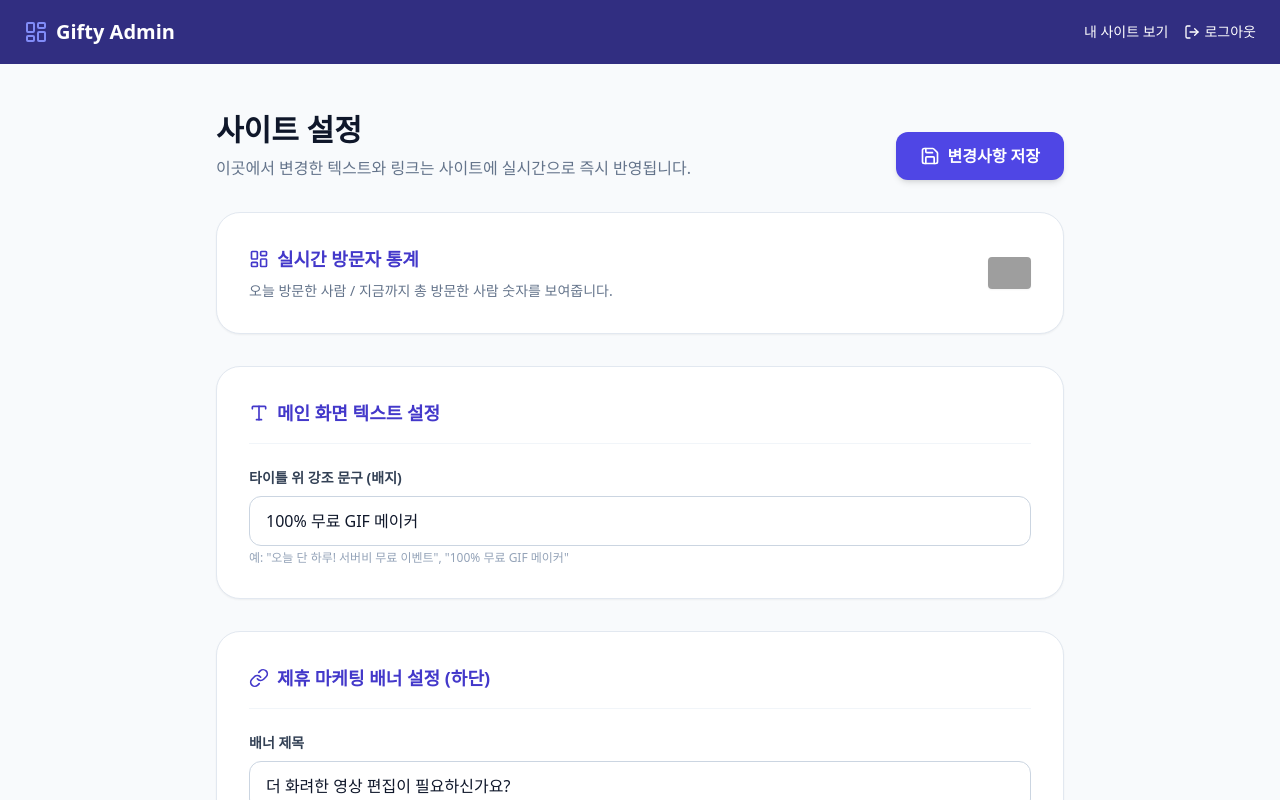
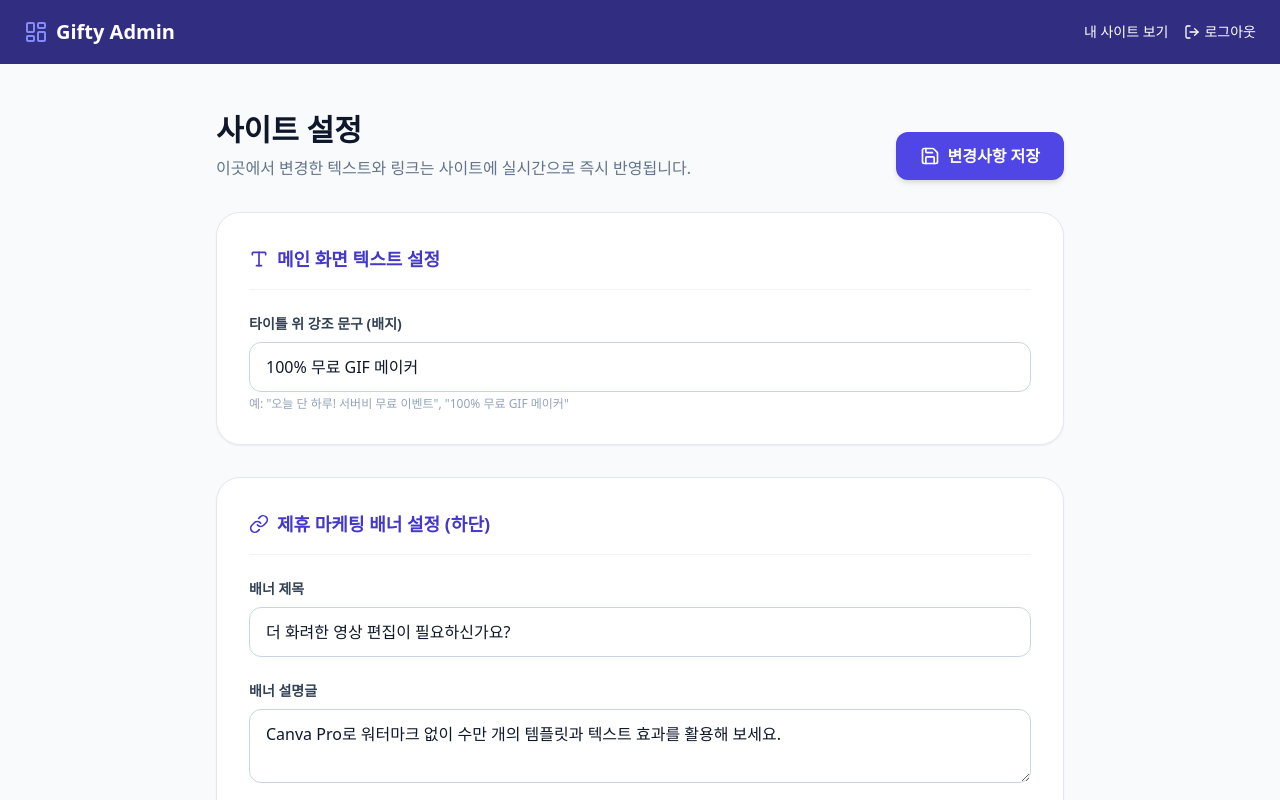
Before and after one commit to bcde369369-arch/gifty, a Next.js app: page /admin in a window 1280 px wide. Shown: the top 800 px of the page. Built offline with nearby package versions, Linux system fonts and the light colour scheme; no server answers; sample sign-in values are in the browser's storage; grey boxes are pictures that could not be loaded.

Commit message:
Remove visitor counter from admin page

```diff
--- a/app/admin/page.tsx
+++ b/app/admin/page.tsx
@@ -73,24 +73,6 @@ export default function AdminDashboard() {
         </div>
 
         <div className="space-y-8">
-          {/* Visitor Stats Section */}
-          <section className="bg-white p-8 rounded-3xl border border-slate-200 shadow-sm flex items-center justify-between">
-            <div>
-              <div className="flex items-center gap-2 text-indigo-700 font-bold text-lg mb-2">
-                <LayoutDashboard size={20} /> 실시간 방문자 통계
-              </div>
-              <p className="text-sm text-slate-500">오늘 방문한 사람 / 지금까지 총 방문한 사람 숫자를 보여줍니다.</p>
-            </div>
-            <div>
-              {/* eslint-disable-next-line @next/next/no-img-element */}
-              <img
-                src="https://hits.seeyoufarm.com/api/count/incr/badge.svg?url=https%3A%2F%2Fgifty.run&count_bg=%234F46E5&title_bg=%231E293B&icon=&icon_color=%23E7E7E7&title=Visitors&edge_flat=true"
-                alt="Visitor Count"
-                className="h-8 shadow-sm rounded"
-              />
-            </div>
-          </section>
-
           {/* Main Hero Section Settings */}
           <section className="bg-white p-8 rounded-3xl border border-slate-200 shadow-sm">
             <div className="flex items-center gap-2 text-indigo-700 font-bold text-lg mb-6 pb-4 border-b border-slate-100">
```
